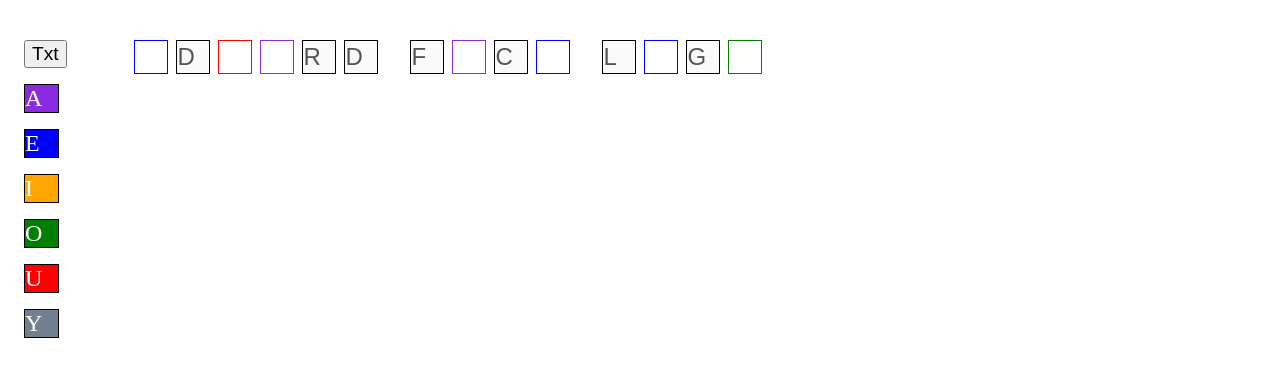
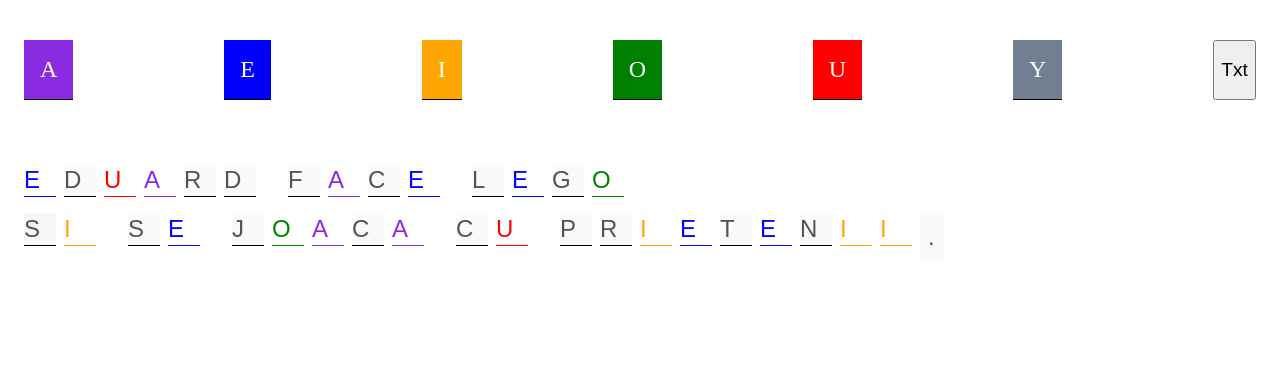
Before and after one commit to mvenin/edgam, an Angular app: page / in a window 1280 px wide. Both pictures are taken after a click on the button "Go". Shown: the top 376 px of the page. Built offline with nearby package versions, Linux system fonts and the light colour scheme.

Commit message:
add break line tool

```diff
--- a/src/app/features/letters/app-cv.component.html
+++ b/src/app/features/letters/app-cv.component.html
@@ -1,35 +1,35 @@
-<div class="cv-main" style="display: flex;  justify-content: space-between;">
+<div class="cv-main">
 
-  <div class="cv-sidebar" style="margin: 2rem 1rem 1rem 1rem;">
-      <button (click)="onToggleLetters($event)"
-              style="font-size: 1.2rem;  margin-bottom: 1rem;">
-        Go
-      </button>
+  <div class="cv-sidebar">
     <div class="cv-letter-full cv-letter-full-A"> A</div>
     <div class="cv-letter-full cv-letter-full-E"> E</div>
     <div class="cv-letter-full cv-letter-full-I"> I</div>
     <div class="cv-letter-full cv-letter-full-O"> O</div>
     <div class="cv-letter-full cv-letter-full-U"> U</div>
     <div class="cv-letter-full cv-letter-full-Y"> Y</div>
+    <button (click)="onToggleLetters($event)"
+            style="font-size: 1.2rem;  margin-bottom: 1rem;">
+      Go
+    </button>
   </div>
 
-  <div class="cv-content" style="display: flex; flex-direction: column;  min-width: 90%;">
-
+  <div class="content-container">
     <div [attr.hidden]="boxToggle? null : true">
-      <div style="display: flex; flex-direction: row; margin-top: 2rem; flex-wrap: wrap">
+      <div class="letters-container">
         <div *ngFor="let ch of sentenceLetters"
              [class.cv-letter-space]="isSpace(ch)"
+             [class.cv-letter-break]="isBreakToNewLine(ch)"
         >
           <input type="text" #textBox
                  maxlength="1" style="width: 2rem; height: 2rem;"
+                 (keyup)="onTypeLetter($event, textBox, ch)"
 
-                 (keyup)="onTypeLetter($event, textBox, ch)"
-                 [attr.value]="!isVoyelle(ch) ? ch : ''"
-                 [attr.disabled]="!isVoyelle(ch) ? true : null"
+                 [attr.value]="!isBreakToNewLine(ch) ? ch : ''"
+                 [attr.disabled]="!isVowel(ch) ? true : null"
                  [attr.hidden]="isSpace(ch) ? true : null"
 
-                 [class.cv-letter-full]="isVoyelle(ch)"
-                 [class.cv-letter-fill]="!isVoyelle(ch) && !isPunctuation(ch)"
+                 [class.cv-letter-full]="isVowel(ch)"
+                 [class.cv-letter-fill]="!isVowel(ch) && !isPunctuation(ch)"
                  [class.cv-letter-space]="isSpace(ch)"
                  [class.cv-letter-space]="isPunctuation(ch)"
 
@@ -45,9 +45,7 @@
     </div>
 
     <div [attr.hidden]="boxToggle? true : null" style="margin-top: 2rem;">
-      <textarea #txtDS
-                rows="20" cols="50">EDUARD FACE LEGO
-      </textarea>
+      <textarea #txtDS rows="20" cols="50">EDUARD FACE LEGO #SI SE JOACA CU PRIETENII.</textarea>
     </div>
 
   </div>
--- a/src/app/features/letters/app-cv.component.scss
+++ b/src/app/features/letters/app-cv.component.scss
@@ -1,6 +1,39 @@
 input:focus {
   outline: none !important;
   box-shadow: 0 0 10px #719ECE;
+}
+
+.cv-main {
+  display: flex;
+  flex-direction: column;
+  justify-content: space-between;
+}
+
+.cv-sidebar {
+  display: flex;
+  flex-direction: row;
+  justify-content: space-between;
+  margin: 2rem 1rem 1rem 1rem;
+}
+
+
+.content-container {
+  display: flex;
+  flex-direction: column;
+  min-width: 90%;
+  margin-left: 1rem;
+}
+
+.letters-container {
+  display: flex;
+  flex-direction: row;
+  flex-wrap: wrap;
+  margin-top: 2rem;
+}
+
+.cv-letter-break {
+  flex-basis: 100%;
+  height: 0;
 }
 
 .cv-letter-space {
@@ -12,7 +45,8 @@ input:focus {
 }
 
 .cv-letter-fill {
-  border: 1px solid black;
+  border: 0 solid black;
+  border-bottom: 1px solid black;
   font-size: 1.5rem;
   margin-bottom: 1rem;
   margin-right: 0.5rem;
@@ -20,7 +54,8 @@ input:focus {
 }
 
 .cv-letter-full {
-  border: 1px solid black;
+  border: 0 solid black;
+  border-bottom: 1px solid black;
   color: white;
   font-size: 1.5rem;
   margin-bottom: 1rem;
@@ -30,55 +65,67 @@ input:focus {
 
 .cv-letter-full-A {
   background-color: blueviolet;
+  padding: 1rem;
 }
 
 .cv-letter-full-E {
   background-color: blue;
+  padding: 1rem;
 }
 
 .cv-letter-full-I {
   background-color: orange;
+  padding: 1rem;
 }
 
 .cv-letter-full-O {
   background-color: green;
+  padding: 1rem;
 }
 
 .cv-letter-full-U {
   background-color: red;
+  padding: 1rem;
 }
 
 .cv-letter-full-Y {
   background-color: slategrey;
+  padding: 1rem;
 }
 
 
 .cv-letter-empty-A {
-  border: 1px solid blueviolet;
+  border: 0 solid blueviolet;
+  border-bottom: 1px solid blueviolet;
   color: blueviolet;
 }
 
 .cv-letter-empty-E {
-  border: 1px solid blue;
+  border: 0 solid blue;
+  border-bottom: 1px solid blue;
   color: blue;
 }
 
 .cv-letter-empty-I {
-  border: 1px solid orange;
+  border: 0 solid orange;
+  border-bottom: 1px solid orange;
   color: orange;
 }
 
 .cv-letter-empty-O {
-  border: 1px solid green;
+  border: 0 solid green;
+  border-bottom: 1px solid green;
   color: green;
 }
 
 .cv-letter-empty-U {
-  border: 1px solid red;
+  border: 0 solid red;
+  border-bottom: 1px solid red;
   color: red;
 }
 
 .cv-letter-empty-Y {
-  border: 1px solid slategrey;
+  border: 0 solid slategrey;
+  border-bottom: 1px solid slategrey;
   color: slategrey;
 }
--- a/src/app/features/letters/app-cv.component.ts
+++ b/src/app/features/letters/app-cv.component.ts
@@ -11,17 +11,19 @@ export class AppCvComponent {
 
   @ViewChild('txtDS') txtDS: ElementRef | undefined;
   sentenceLetters: any[] = [];
+  lettersMeta: any[] = [];
 
   boxToggle: boolean = false;
 
   onToggleLetters($event: MouseEvent) {
     this.sentenceLetters = [...this.txtDS?.nativeElement.value].map(t => t.toUpperCase());
+
     let btn: any = $event.target;
     this.boxToggle = !this.boxToggle;
     btn['innerText'] = this.boxToggle ? 'Txt' : 'Go';
   }
 
-  isVoyelle(ch: string): boolean {
+  isVowel(ch: string): boolean {
     let found = ['A', 'E', 'I', 'O', 'U', 'Y'].find(t => t.toUpperCase() === ch.toUpperCase());
     return !!found;
   }
@@ -32,13 +34,18 @@ export class AppCvComponent {
 
   isPunctuation(ch: string) {
     let m = ch.match(/^\.|\!|\?$/g);
-    // console.debug(ch+' '+m);
+    return m;
+  }
+
+  isBreakToNewLine(ch: string) {
+    let m = ch.match(/^#$/g);
+    console.debug(ch+' '+m);
     return m;
   }
 
   onTypeLetter($event: KeyboardEvent, textBox: HTMLInputElement, char: string) {
     let val = textBox.value;
-    if (val.toLowerCase() === char.toLowerCase()) {
+    if (val.toLowerCase() === char.toLowerCase() && this.isVowel(char)) {
       textBox.value = char.toUpperCase();
     } else {
       textBox.value = '';
```
Also changed, not shown: 3 other files (tests, documents, lock files or other folders). Lines whose indentation alone changed are shown as unchanged.
